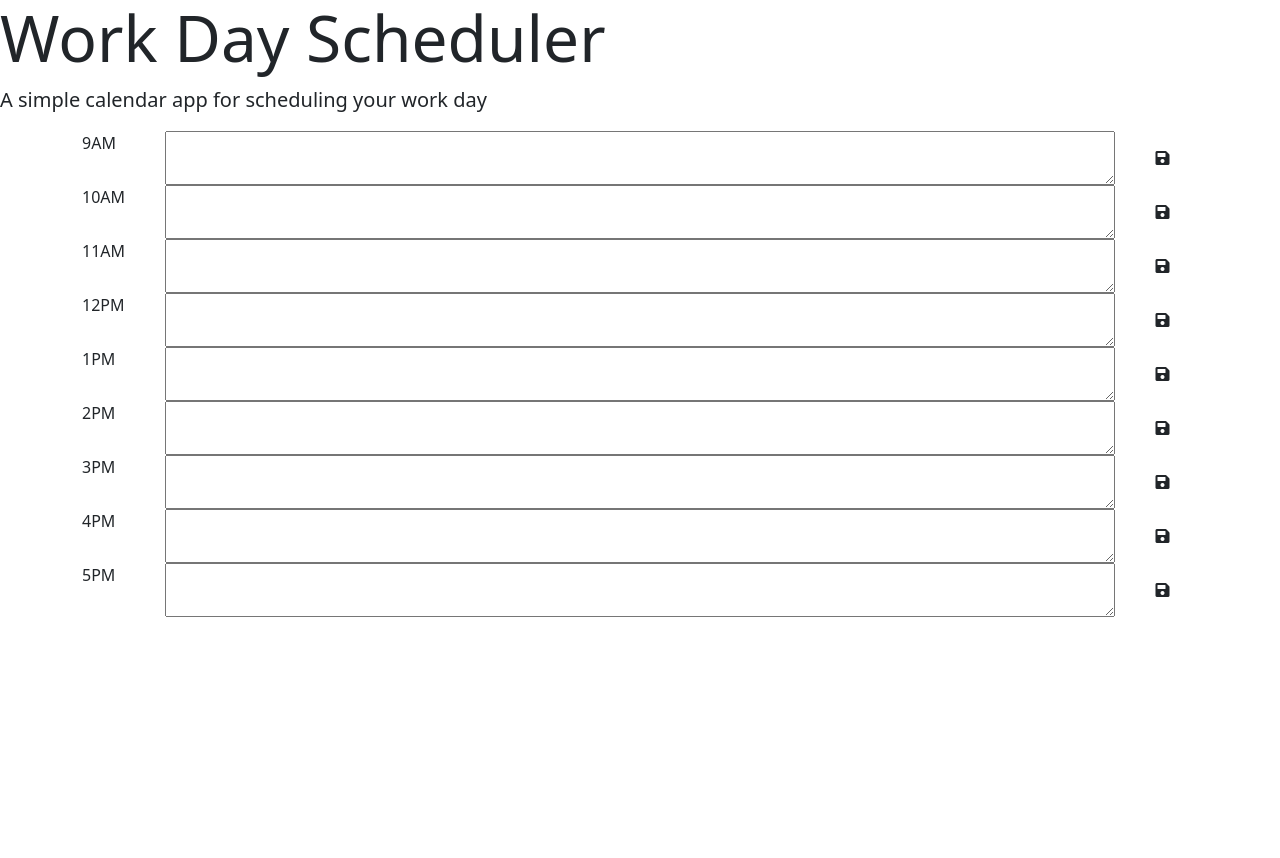
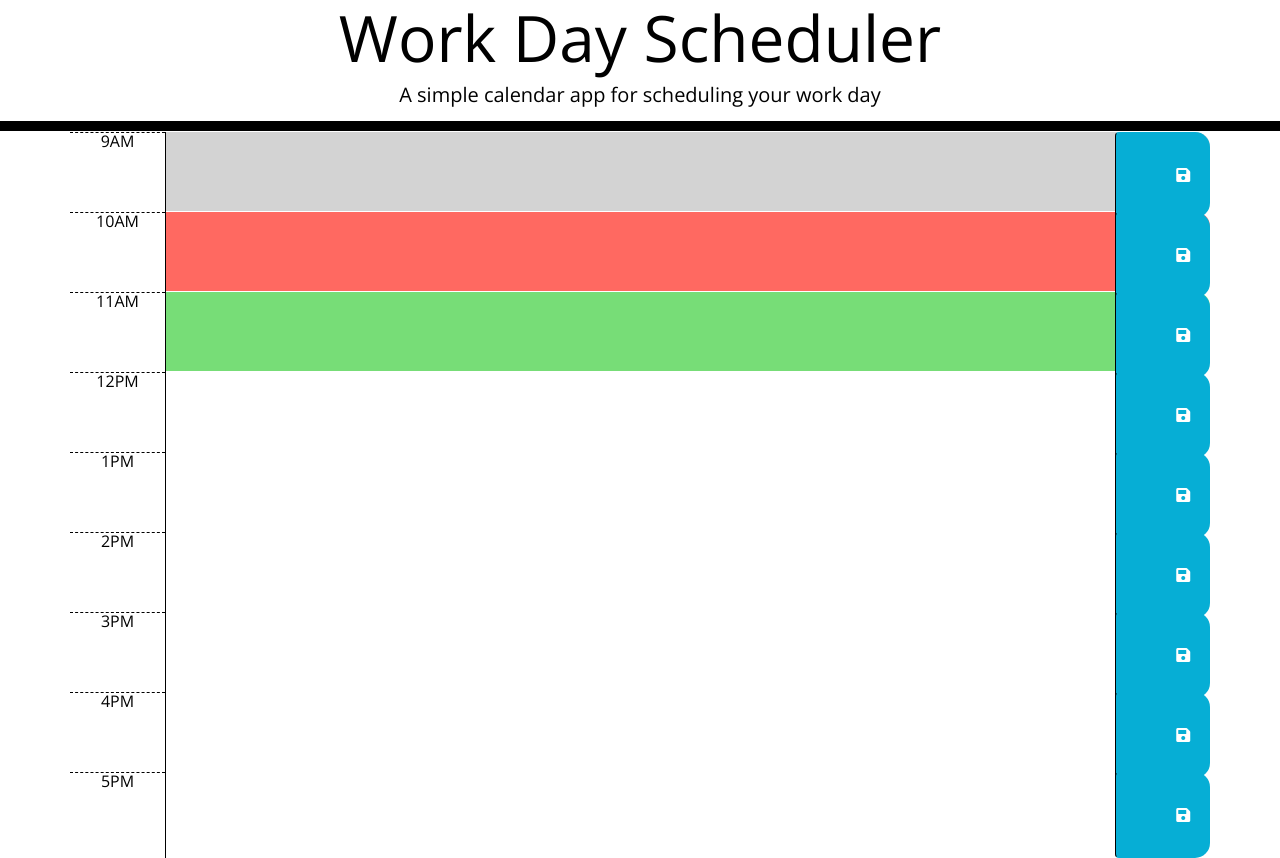
Before and after one commit to giobarranco1/work-day-scheduler, a plain HTML site: page index.html in a window 1280 px wide. Before the commit the page ends 800 px from the top, so only its background shows below. Drawn offline with nearby package versions, Linux system fonts and the light colour scheme.

Commit message:
fix style css

```diff
--- a/style.css
+++ b/style.css
@@ -1,111 +1,71 @@
-<!DOCTYPE html>
-<html lang="en">
-  <head>
-    <meta charset="UTF-8" />
-    <meta name="viewport" content="width=device-width, initial-scale=1.0" />
-    <meta http-equiv="X-UA-Compatible" content="ie=edge" />
-    <link rel="stylesheet" href="https://cdn.jsdelivr.net/npm/bootstrap@5.1.3/dist/css/bootstrap.min.css">
-    <link
-      rel="stylesheet"
-      href="https://use.fontawesome.com/releases/v5.8.1/css/all.css"
-      integrity="sha384-50oBUHEmvpQ+1lW4y57PTFmhCaXp0ML5d60M1M7uH2+nqUivzIebhndOJK28anvf"
-      crossorigin="anonymous"
-    />
-    <link
-      href="https://fonts.googleapis.com/css?family=Open+Sans&display=swap"
-      rel="stylesheet"
-    />
-    <link rel="stylesheet" href="style.css" />
-    <title>Work Day Scheduler</title>
-  </head>
+body {
+  font-family: 'Open Sans', sans-serif;
+  font-size: 16px;
+  line-height: 1;
+}
 
-  <body>
-    <header class="jumbotron">
-      <h1 class="display-3">Work Day Scheduler</h1>
-      <p class="lead">A simple calendar app for scheduling your work day</p>
-      <p id="currentDay" class="lead"></p>
-    </header>
-    <div class="container">
-      <!-- use class for "past", "present", and "future" to apply styles
-        to the time-block divs accordingly. (you'll need to do this in your
-        JavaScript code. Don't forget to delete this comment when you are done.
-        The classes are used as examples below and should be removed from the html
-        in the finished product.) -->
+textarea {
+  background: transparent;
+  border: none;
+  resize: none;
+  color: #000000;
+  border-left: 1px solid black;
+  padding: 10px;
+}
 
-      <!-- example of a past time block -->
-      <div id="hour-9" class="row time-block past">
-        <div class="col-md-1 hour">9AM</div>
-        <textarea class="col-md-10 description"> </textarea>
-        <button class="btn saveBtn col-md-1">
-          <i class="fas fa-save"></i>
-        </button>
-      </div>
+.jumbotron {
+  text-align: center;
+  background-color: transparent;
+  color: black;
+  border-radius: 0;
+  border-bottom: 10px solid black;
+}
 
-      <!-- example of a present time block -->
-      <div id="hour-10" class="row time-block present">
-        <div class="col-md-1 hour">10AM</div>
-        <textarea class="col-md-10 description"> </textarea>
-        <button class="btn saveBtn col-md-1">
-          <i class="fas fa-save"></i>
-        </button>
-      </div>
+.description {
+  white-space: pre-wrap;
+}
 
-      <!-- example of a future time block -->
-      <div id="hour-11" class="row time-block future">
-        <div class="col-md-1 hour">11AM</div>
-        <textarea class="col-md-10 description"> </textarea>
-        <button class="btn saveBtn col-md-1">
-          <i class="fas fa-save"></i>
-        </button>
-      </div>
+.time-block {
+  text-align: center;
+  border-radius: 15px;
+}
 
-      <div id="hour-12" class="row time-block">
-        <div class="col-md-1 hour">12PM</div>
-        <textarea class="col-md-10 description"> </textarea>
-        <button class="btn saveBtn col-md-1">
-          <i class="fas fa-save"></i>
-        </button>
-      </div>
-      <div id="hour-13" class="row time-block">
-        <div class="col-md-1 hour">1PM</div>
-        <textarea class="col-md-10 description"> </textarea>
-        <button class="btn saveBtn col-md-1">
-          <i class="fas fa-save"></i>
-        </button>
-      </div>
-      <div id="hour-14" class="row time-block">
-        <div class="col-md-1 hour">2PM</div>
-        <textarea class="col-md-10 description"> </textarea>
-        <button class="btn saveBtn col-md-1">
-          <i class="fas fa-save"></i>
-        </button>
-      </div>
-      <div id="hour-15" class="row time-block">
-        <div class="col-md-1 hour">3PM</div>
-        <textarea class="col-md-10 description"> </textarea>
-        <button class="btn saveBtn col-md-1">
-          <i class="fas fa-save"></i>
-        </button>
-      </div>
-      <div id="hour-16" class="row time-block">
-        <div class="col-md-1 hour">4PM</div>
-        <textarea class="col-md-10 description"> </textarea>
-        <button class="btn saveBtn col-md-1">
-          <i class="fas fa-save"></i>
-        </button>
-      </div>
-      <div id="hour-17" class="row time-block">
-        <div class="col-md-1 hour">5PM</div>
-        <textarea class="col-md-10 description"> </textarea>
-        <button class="btn saveBtn col-md-1">
-          <i class="fas fa-save"></i>
-        </button>
-      </div>
-    </div>
-    <script src="https://code.jquery.com/jquery-3.4.1.min.js"></script>
-    <script src="https://cdnjs.cloudflare.com/ajax/libs/moment.js/2.24.0/moment.min.js"></script>
+.row {
+  white-space: pre-wrap;
+  height: 80px;
+  border-top: 1px solid white;
+}
 
-    <!-- link your javascript files here. (Must be after jquery is linked!
-      You should be able to explain why that is to be "employer ready".) -->
-  </body>
-</html>
+.hour {
+  background-color: #ffffff;
+  color: #000000;
+  border-top: 1px dashed #000000;
+}
+
+.past {
+  background-color: #d3d3d3;
+  color: white;
+}
+
+.present {
+  background-color: #ff6961;
+  color: white;
+}
+
+.future {
+  background-color: #77dd77;
+  color: white;
+}
+
+.saveBtn {
+  border-left: 1px solid black;
+  border-top-right-radius: 15px;
+  border-bottom-right-radius: 15px;
+  background-color: #06aed5;
+  color: white;
+}
+
+.saveBtn i:hover {
+  font-size: 20px;
+  transition: all 0.3s ease-in-out;
+}
```
